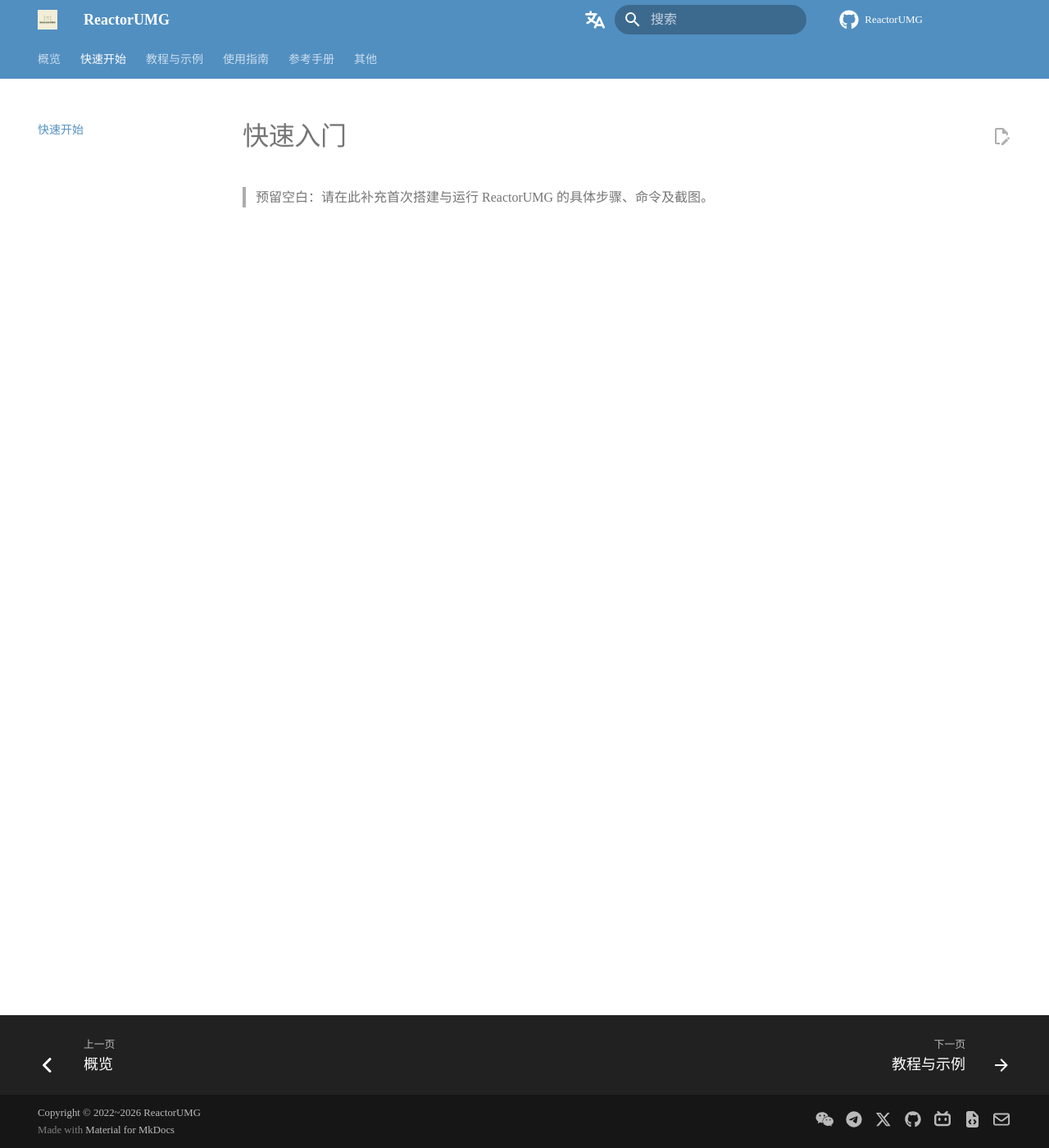
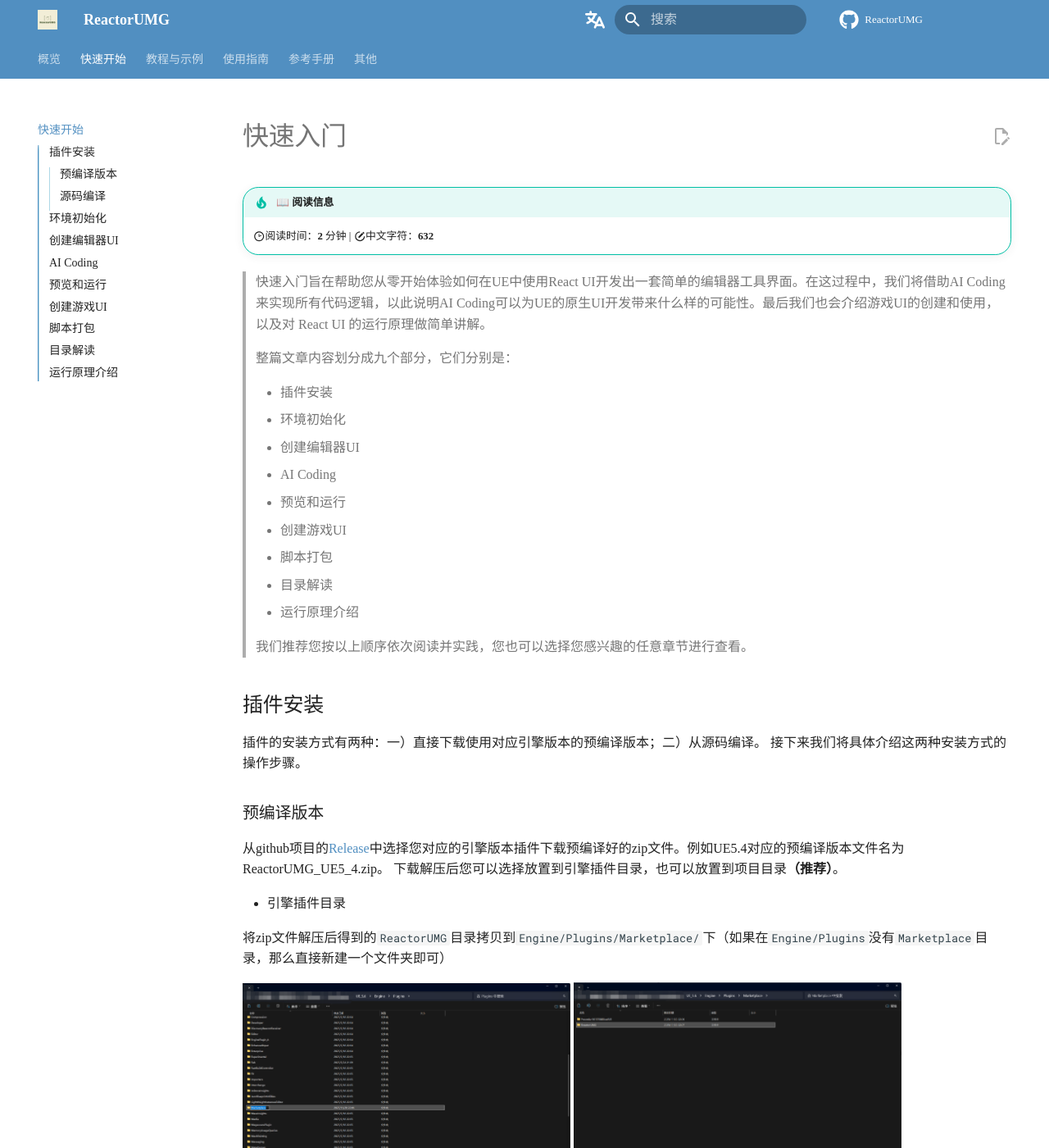
Before and after one commit to Caleb196x/ReactorUMGOnlineDoc, an MkDocs documentation site: the page built from docs/quickstart.md, in a window 1280 px wide and 1400 px high. Shown: the whole window at 82% size. Built offline with MkDocs 1.6.1 and Material for MkDocs 9.7.7, drawn with Linux system fonts in a browser that asks for light colours; comment, search, counter and statistics services are not loaded; a style sheet for code colours, icons or effects is not loaded; some of the changed text lies outside the part shown.

Commit message:
feat: add getting started

```diff
--- a/docs/quickstart.md
+++ b/docs/quickstart.md
@@ -1,3 +1,89 @@
 # 快速入门
 
-> 预留空白：请在此补充首次搭建与运行 ReactorUMG 的具体步骤、命令及截图。
+> 快速入门旨在帮助您从零开始体验如何在UE中使用React UI开发出一套简单的编辑器工具界面。在这过程中，我们将借助AI Coding来实现所有代码逻辑，以此说明AI Coding可以为UE的原生UI开发带来什么样的可能性。最后我们也会介绍游戏UI的创建和使用，以及对 React UI 的运行原理做简单讲解。
+
+> 整篇文章内容划分成九个部分，它们分别是：
+
+> - 插件安装
+> - 环境初始化
+> - 创建编辑器UI
+> - AI Coding
+> - 预览和运行
+> - 创建游戏UI
+> - 脚本打包
+> - 目录解读
+> - 运行原理介绍
+
+> 我们推荐您按以上顺序依次阅读并实践，您也可以选择您感兴趣的任意章节进行查看。
+
+## 插件安装
+
+插件的安装方式有两种：一）直接下载使用对应引擎版本的预编译版本；二）从源码编译。
+接下来我们将具体介绍这两种安装方式的操作步骤。
+
+### 预编译版本
+从github项目的[Release]()中选择您对应的引擎版本插件下载预编译好的zip文件。例如UE5.4对应的预编译版本文件名为ReactorUMG_UE5_4.zip。
+下载解压后您可以选择放置到引擎插件目录，也可以放置到项目目录**（推荐）**。
+
+- 引擎插件目录
+
+将zip文件解压后得到的`ReactorUMG`目录拷贝到`Engine/Plugins/Marketplace/`下（如果在`Engine/Plugins`没有`Marketplace`目录，那么直接新建一个文件夹即可）
+
+![](./images/Marketplace.png){width=400}
+![](./images/EngineInstall.png){width=400}
+
+并且在项目的`MyProject.uproject`uproject文件中启用插件：
+
+![](./images/EnablePlugin.png){width=500}
+
+
+- 项目目录**（推荐）**
+
+**我们强烈推荐直接安装到项目目录，安装到引擎目录会影响所有项目。**
+
+将zip文件解压后得到的`ReactorUMG`目录放置到项目的`Plugins`目录，参考以下示例：
+
+![](./images/ProjectPlugin.png){width=400}
+![](./images/ProjectInstall.png){width=505}
+
+### 源码编译
+
+源码编译适用于大多数有UE程序经验的开发者，适合在C++项目或源码版引擎下使用，下面不赘述具体的编译过程，只列出关键步骤。
+
+- 下载插件源码放置到项目`Plugins`目录；
+- 完成[环境初始化](#eng_init)；
+- 重新生成`Visual Studio project files`；
+- 在Visual Studio或Rider中执行编译，并启动项目；
+
+## 环境初始化 {#eng_init}
+
+进入插件目录，找到`Plugins/ReactorUMG/Tools/setup_win.bat`环境初始化脚本。
+
+![](./images/SetupWin.png){width=700}
+
+注：暂不支持setup_linux.sh。
+
+**双击执行**，执行过程如下：
+
+![](./images/SetupBegin.png){width=370}
+![](./images/SetupProgress.png){width=500}
+
+初始化完成
+
+![](./images/SetupFinished.png){width=600}
+
+环境初始化完成后就可以双击uproject文件来启动项目了。
+
+## 创建编辑器UI
+
+## AI Coding
+
+## 预览和运行
+
+## 创建游戏UI
+
+## 脚本打包
+
+## 目录解读
+
+## 运行原理介绍
```
Also changed, not shown: docs/index.md (+1 -0 lines), docs/images/EnablePlugin.png (added), docs/images/EngineInstall.png (added), docs/images/Marketplace.png (added), docs/images/ProjectInstall.png (added), docs/images/ProjectPlugin.png (added), docs/images/SetupBegin.png (added), docs/images/SetupFinished.png (added), docs/images/SetupProgress.png (added), docs/images/SetupWin.png (added).
